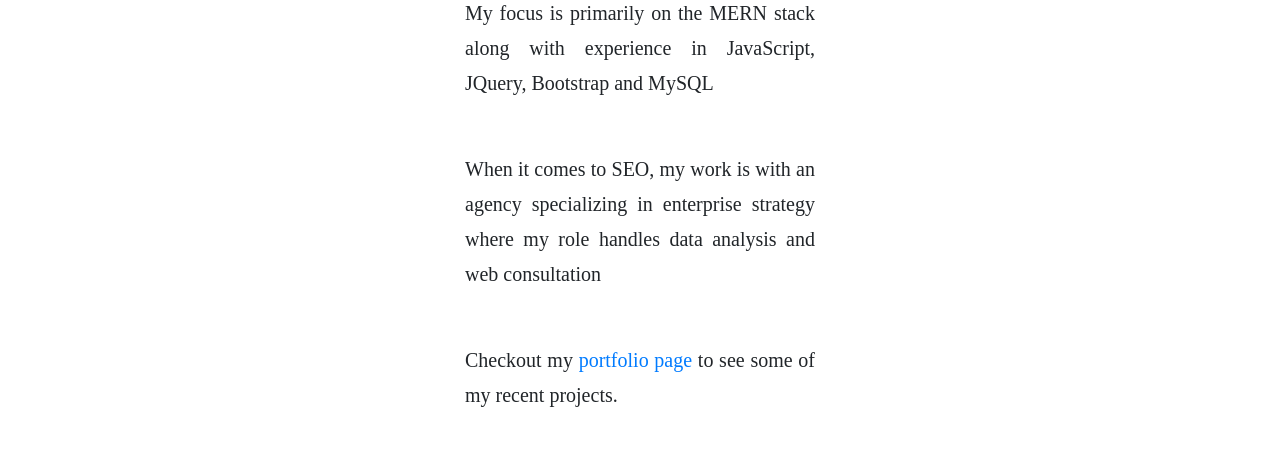
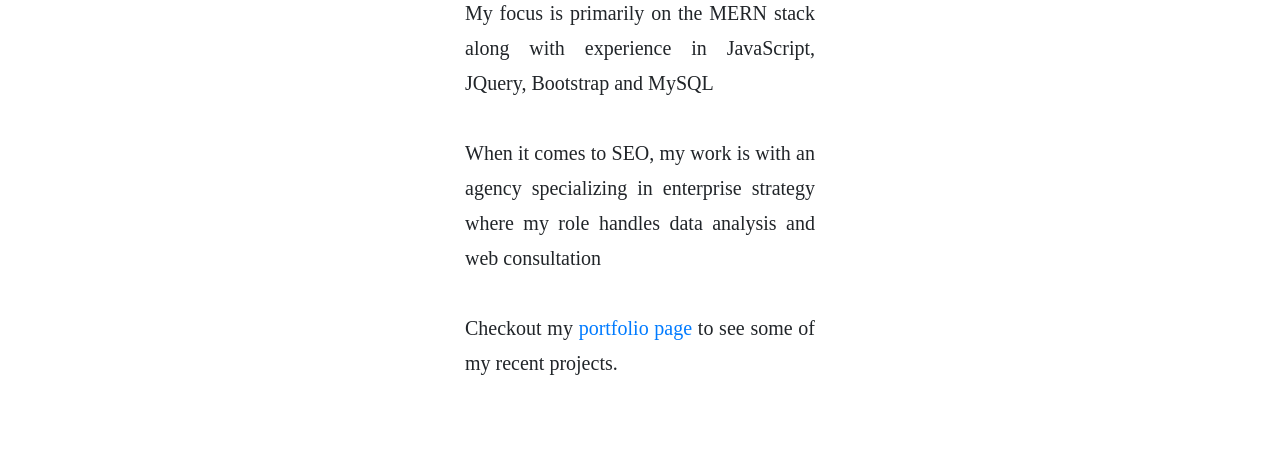
Before and after one commit to alexfuss/alexfuss.github.io, a plain HTML site: page index.html in a window 1280 px wide. Shown: the part 740-1198 px from the top of the page. Drawn offline with nearby package versions, Linux system fonts and the light colour scheme; a web font is replaced by a local one.

Commit message:
Made a few changes to the body styling

```diff
--- a/style.css
+++ b/style.css
@@ -75,6 +75,11 @@ nav {
     border-radius: 50%;
 }
 
+p {
+    padding: auto;
+    margin: auto;
+}
+
 .in-touch {
     justify-content: center;
 }
```
